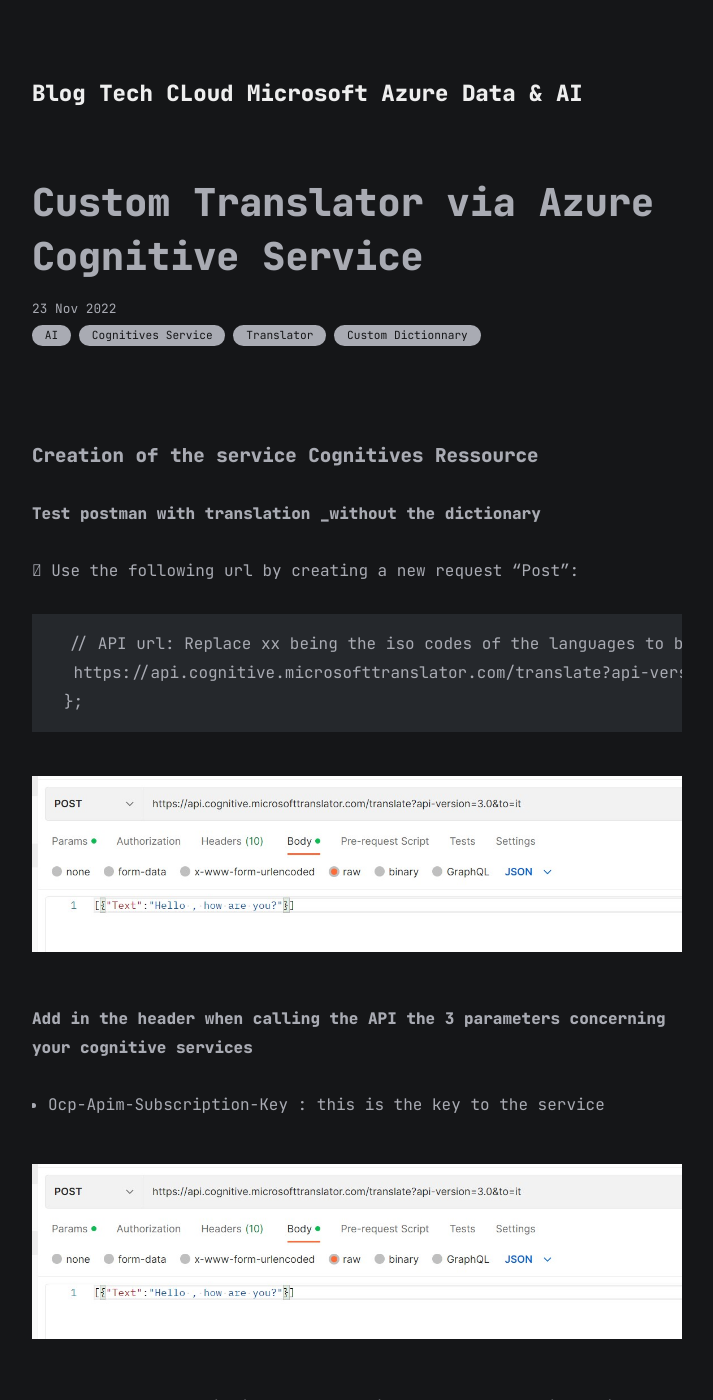
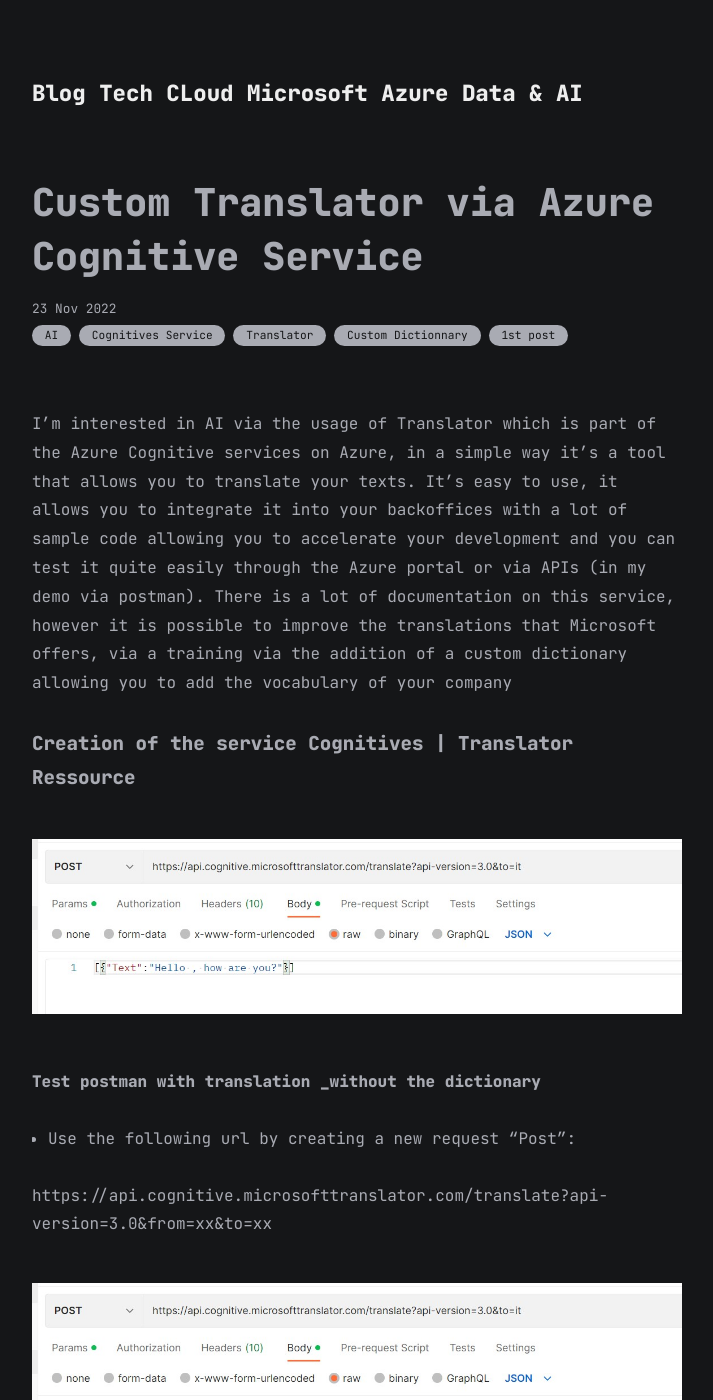
Before and after one commit to marc-hadjeje/marc-hadjeje.github.io, a Jekyll site: the page built from all_collections/_posts/2022-11-24-Azure Cognitive Services copy.md, in a window 1280 px wide and 1400 px high. Shown: the whole window, without its empty margins (283-996 px from the left). Built offline with Jekyll 4.4.1, drawn with Linux system fonts in a browser that asks for light colours.

Commit message:
Update 2022-11-24-Azure Cognitive Services copy.md

````diff
--- a/all_collections/_posts/2022-11-24-Azure Cognitive Services copy.md
+++ b/all_collections/_posts/2022-11-24-Azure Cognitive Services copy.md
@@ -2,20 +2,20 @@
 layout: post
 title: Custom Translator via Azure Cognitive Service
 date: 2022-11-23
-categories: [AI,Cognitives Service, Translator,Custom Dictionnary]
+categories: [AI,Cognitives Service, Translator,Custom Dictionnary,1st post]
 ---
 
-##### Creation of the service Cognitives Ressource
+I'm interested in AI via the usage of Translator which is part of the Azure Cognitive services on Azure, in a simple way it's a tool that allows you to translate your texts. It's easy to use, it allows you to integrate it into your backoffices with a lot of sample code allowing you to accelerate your development and you can test it quite easily through the Azure portal or via APIs (in my demo via postman). There is a lot of documentation on this service, however it is possible to improve the translations that Microsoft offers, via a training via the addition of a custom dictionary allowing you to add the vocabulary of your company
+##### Creation of the service Cognitives | Translator Ressource
+
+![Text translator](https://raw.githubusercontent.com/marc-hadjeje/marc-hadjeje.github.io/main/assets/images/text_translator.jpg)
 
 ###### Test postman with translation _without the dictionary
 
-	Use the following url by creating a new request "Post":
+-	Use the following url by creating a new request "Post":
 
-```api
-// API url: Replace xx being the iso codes of the languages to be translated
  https://api.cognitive.microsofttranslator.com/translate?api-version=3.0&from=xx&to=xx
-};
-```
+
 
 ![Text translator](https://raw.githubusercontent.com/marc-hadjeje/marc-hadjeje.github.io/main/assets/images/text_translator.jpg)
 
````
